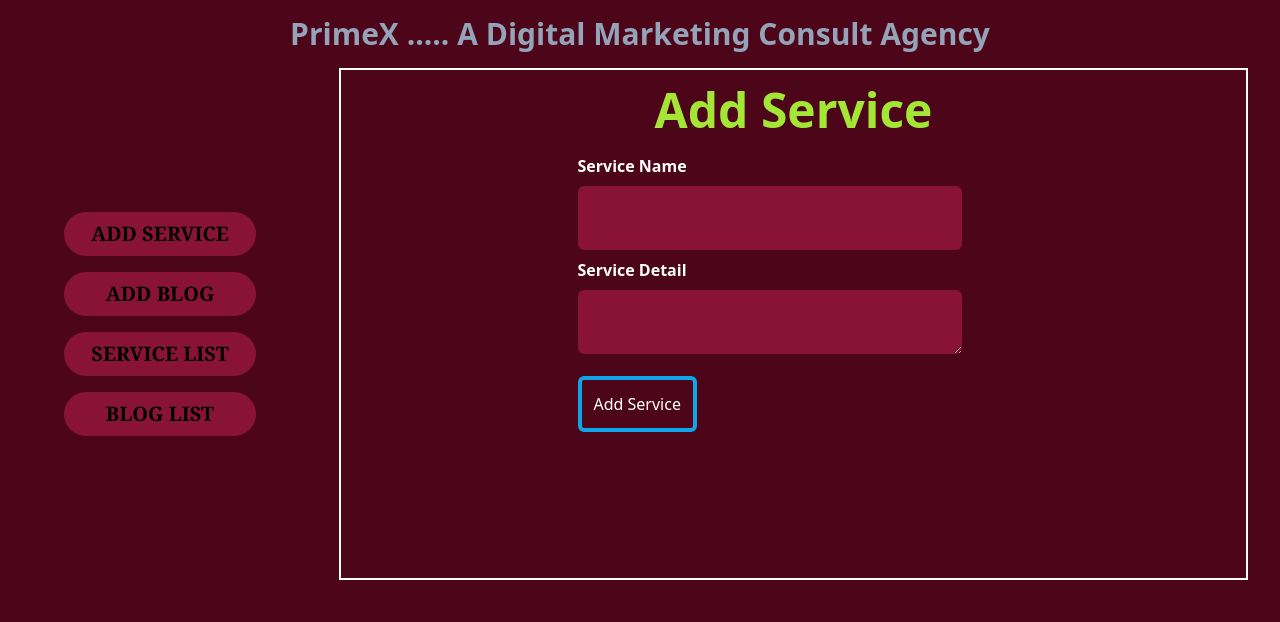
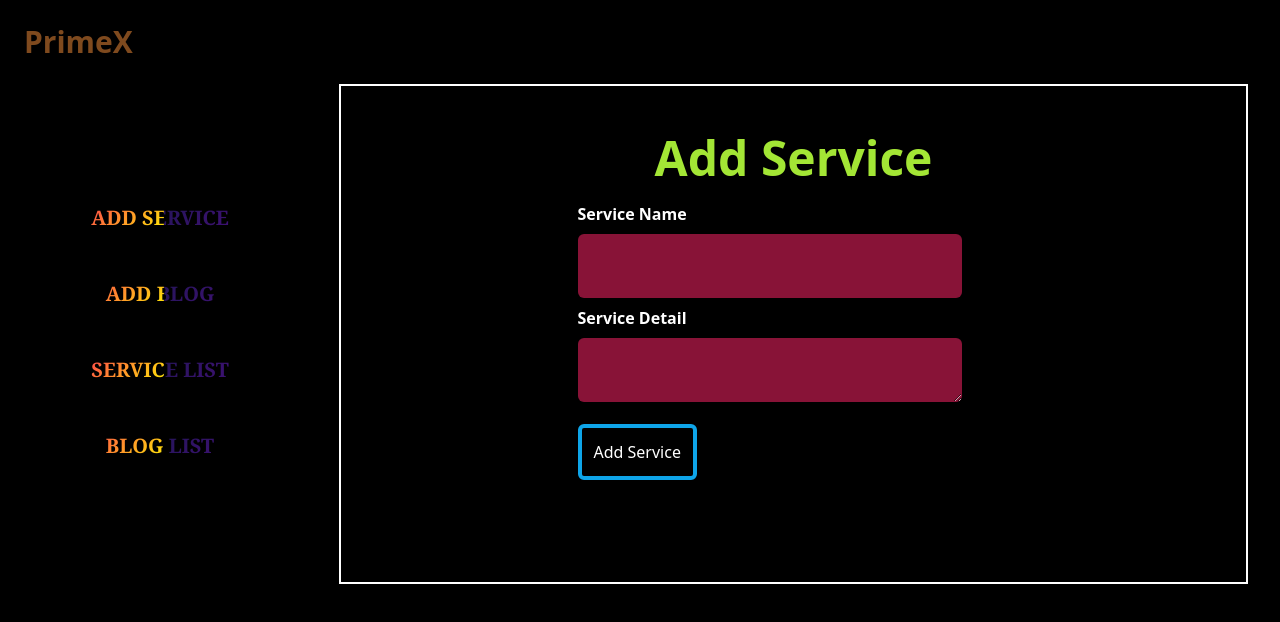
Before and after one commit to Abdullah0095/primex-it, a React (Vite) app: page /myadmin in a window 1280 px wide. Shown: the top 622 px of the page. Built offline with nearby package versions, Linux system fonts and the light colour scheme.

Commit message:
some changes has done

```diff
--- a/src/Components/Admin/Admin.jsx
+++ b/src/Components/Admin/Admin.jsx
@@ -3,25 +3,24 @@ import { Link, Outlet } from 'react-router-dom';
 
 const Admin = () => {
     return (
-        <div className='min-h-screen bg-rose-950'>
-            <div className='text-3xl py-4 text-center font-bold text-slate-400'>
-                <Link to='/'>PrimeX</Link> ..... A Digital Marketing Consult Agency
-            </div>
+        <div className='min-h-screen bg-black'>
+
+            <Link to='/'><h1 className='text-3xl font-bold p-6 hover:animate-pulse hover:text-orange-400'>PrimeX</h1></Link>
 
             <div className='grid md:grid-cols-8 mx-8 gap-3'>
-
-                <div className='mx-24 md:col-span-2 md:mx-4 md:py-32'>
-                    <div className='bg-rose-900 text-black w-48 p-2 m-4 text-center rounded-full text-xl font-semibold font-serif'><Link to='/myadmin'>ADD SERVICE</Link></div>
-                    <div className='bg-rose-900 text-black w-48 p-2 m-4 text-center rounded-full text-xl font-semibold font-serif'><Link to='/myadmin/addblog'>ADD BLOG</Link></div>
-                    <div className='bg-rose-900 text-black w-48 p-2 m-4 text-center rounded-full text-xl font-semibold font-serif'><Link to='/myadmin/servicelist'>SERVICE LIST</Link></div>
-                    <div className='bg-rose-900 text-black w-48 p-2 m-4 text-center rounded-full text-xl font-semibold font-serif'><Link to='/myadmin/bloglist'>BLOG LIST</Link></div>
+                <div className='mx-24 md:col-span-2 md:mx-4 md:py-24'>
+                    <div className='animate-charcter-admin w-48 p-2 m-4 text-center rounded-full text-xl font-semibold font-serif'><Link to='/myadmin'>ADD SERVICE</Link></div>
+                    <div className='animate-charcter-admin w-48 p-2 m-4 text-center rounded-full text-xl font-semibold font-serif'><Link to='/myadmin/addblog'>ADD BLOG</Link></div>
+                    <div className='animate-charcter-admin w-48 p-2 m-4 text-center rounded-full text-xl font-semibold font-serif'><Link to='/myadmin/servicelist'>SERVICE LIST</Link></div>
+                    <div className='animate-charcter-admin w-48 p-2 m-4 text-center rounded-full text-xl font-semibold font-serif'><Link to='/myadmin/bloglist'>BLOG LIST</Link></div>
                 </div>
 
-                <div className="md:col-span-6 border-2  border-white">
+                <div className="md:col-span-6 border-2  border-white md:h-[500px]">
                     <Outlet></Outlet>
                 </div>
 
             </div>
+
         </div>
     );
 };
--- a/src/Components/Admin/AdminAddService/AdminAddService.jsx
+++ b/src/Components/Admin/AdminAddService/AdminAddService.jsx
@@ -25,7 +25,7 @@ const AdminAddService = () => {
             })
     }
     return (
-        <div className='grid justify-items-center py-4'>
+        <div className='grid justify-items-center py-12'>
             <div className="max-w-md text-white">
                 <h1 className="mb-5 text-5xl text-center font-bold text-lime-400">Add Service</h1>
                 <form onSubmit={handleAddService}>
--- a/src/Components/Contact/Contact.jsx
+++ b/src/Components/Contact/Contact.jsx
@@ -47,7 +47,7 @@ const Contact = () => {
                                 <FontAwesomeIcon className='h-8 py-3' icon="fa-solid fa-location-dot" />
                             </div>
                             <div>
-                                <h1 className='text-xl font-semibold'>Location:</h1>
+                                <h1 className='text-xl text-orange-400 font-semibold'>Location:</h1>
                                 <p>43 Raymouth Rd. Baltemoer, London 3910</p>
                             </div>
                         </div>
@@ -55,7 +55,7 @@ const Contact = () => {
                         <div className='flex gap-4 py-2'>
                             <div><FontAwesomeIcon className='h-8 py-4' icon="fa-solid fa-clock" /></div>
                             <div>
-                                <h1 className='text-xl font-semibold'>Open Hours:</h1>
+                                <h1 className='text-xl text-orange-400 font-semibold'>Open Hours:</h1>
                                 <p>Sunday-Friday: <br />11:00 AM - 23:00 PM</p>
                             </div>
                         </div>
@@ -63,7 +63,7 @@ const Contact = () => {
                         <div className='flex gap-4 py-2'>
                             <div><FontAwesomeIcon className='h-8 py-3' icon="fa-solid fa-envelope" /></div>
                             <div>
-                                <h1 className='text-xl font-semibold'>Email:</h1>
+                                <h1 className='text-xl text-orange-400 font-semibold'>Email:</h1>
                                 <p>primexitconsultagency@gmail.com</p>
                             </div>
                         </div>
@@ -71,25 +71,25 @@ const Contact = () => {
                         <div className='flex gap-4 py-2'>
                             <div><FontAwesomeIcon className='h-8 py-3' icon="fa-solid fa-phone" /></div>
                             <div>
-                                <h1 className='text-xl font-semibold'>Call:</h1>
+                                <h1 className='text-xl text-orange-400 font-semibold'>Call:</h1>
                                 <p>+1 1234 55488 55</p>
                             </div>
                         </div>
                     </div>
 
 
-                    <div className='col-span-3 border-2 border-black px-2 py-5 m-1'>
+                    <div className='col-span-3 border-4 border-green-300  px-4 py-5 m-1'>
                         <form onSubmit={sendEmail}>
                             <div className='grid md:grid-cols-2'>
                                 <div>
-                                    <input className='bg-yellow-300 border border-black h-12 w-72 md:w-96  text-black m-2 px-4 font-bold text-lg' placeholder='Your Full Name' type="text" name="user_name" required />
+                                    <input className='bg-green-300 outline-none rounded-md  h-12 w-72 md:w-96  text-black m-2 px-4 font-bold text-lg' placeholder='Your Full Name' type="text" name="user_name" required />
                                 </div>
                                 <div>
-                                    <input className='bg-yellow-300 border border-black h-12 w-72 md:w-96  text-black m-2 px-4 font-bold text-lg' placeholder='Your Email' type="email" name="user_email" required />
+                                    <input className='bg-green-300 outline-none rounded-md h-12 w-72 md:w-96  text-black m-2 px-2 font-bold text-lg' placeholder='Your Email' type="email" name="user_email" required />
                                 </div>
                             </div>
-                            <input className='bg-yellow-300 border border-black h-12 w-72 md:w-96  text-black m-2 px-4 font-bold text-lg' placeholder='subject' type="text" name="user_subject" required /> <br />
-                            <textarea className='bg-yellow-300 border border-black text-black h-48 w-72 md:w-96 m-2 px-4 font-bold font-serif text-lg' placeholder='Write Your Message here' name="message" required /> <br />
+                            <input className='bg-green-300 outline-none rounded-md h-12 w-72 md:w-96  text-black m-2 px-4 font-bold text-lg' placeholder='subject' type="text" name="user_subject" required /> <br />
+                            <textarea className='bg-green-300 outline-none rounded-md text-black h-48 w-72 md:w-96 m-2 px-4 font-bold font-serif text-lg' placeholder='Write Your Message here' name="message" required /> <br />
                             <input className='bg-green-700 p-2 mx-2 h-12 w-32 rounded text-white text-xl' type="submit" value="Send" />
                         </form>
                     </div>
--- a/src/style.css
+++ b/src/style.css
@@ -28,3 +28,34 @@
     background-position: 200% center;
   }
 }
+
+
+/* Admin Panel */
+.animate-charcter-admin
+{
+   text-transform: uppercase;
+  background-image: linear-gradient(
+    -225deg,
+    #231557 0%,
+    #44107a 29%,
+    #ff1361 67%,
+    #fff800 100%
+  );
+  background-size: auto auto;
+  background-clip: border-box;
+  background-size: 200% auto;
+  color: #fff;
+  background-clip: text;
+  text-fill-color: transparent;
+  -webkit-background-clip: text;
+  -webkit-text-fill-color: transparent;
+  animation: textclip 2s linear infinite;
+  display: inline-block;
+      font-size: 60px;
+}
+
+@keyframes textclip {
+  to {
+    background-position: 200% center;
+  }
+}
```
